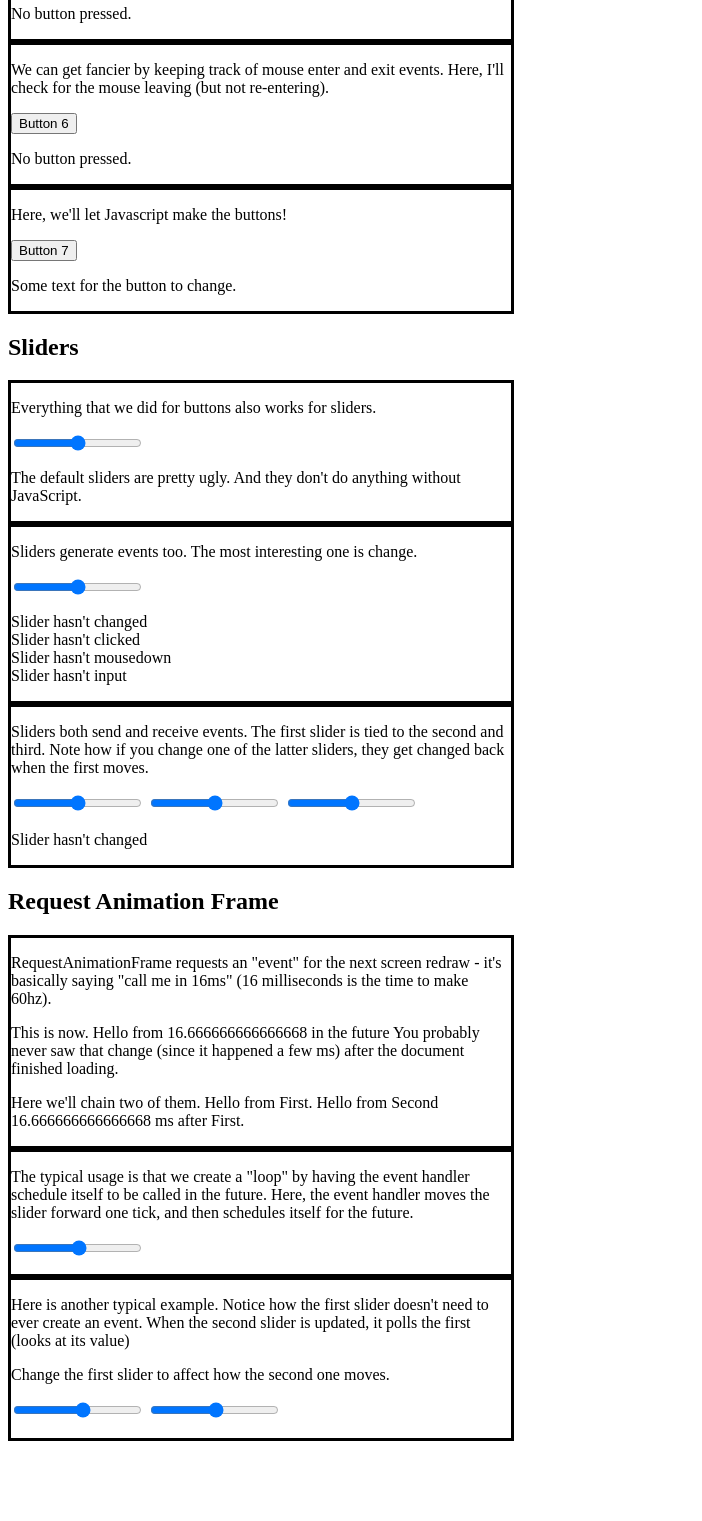
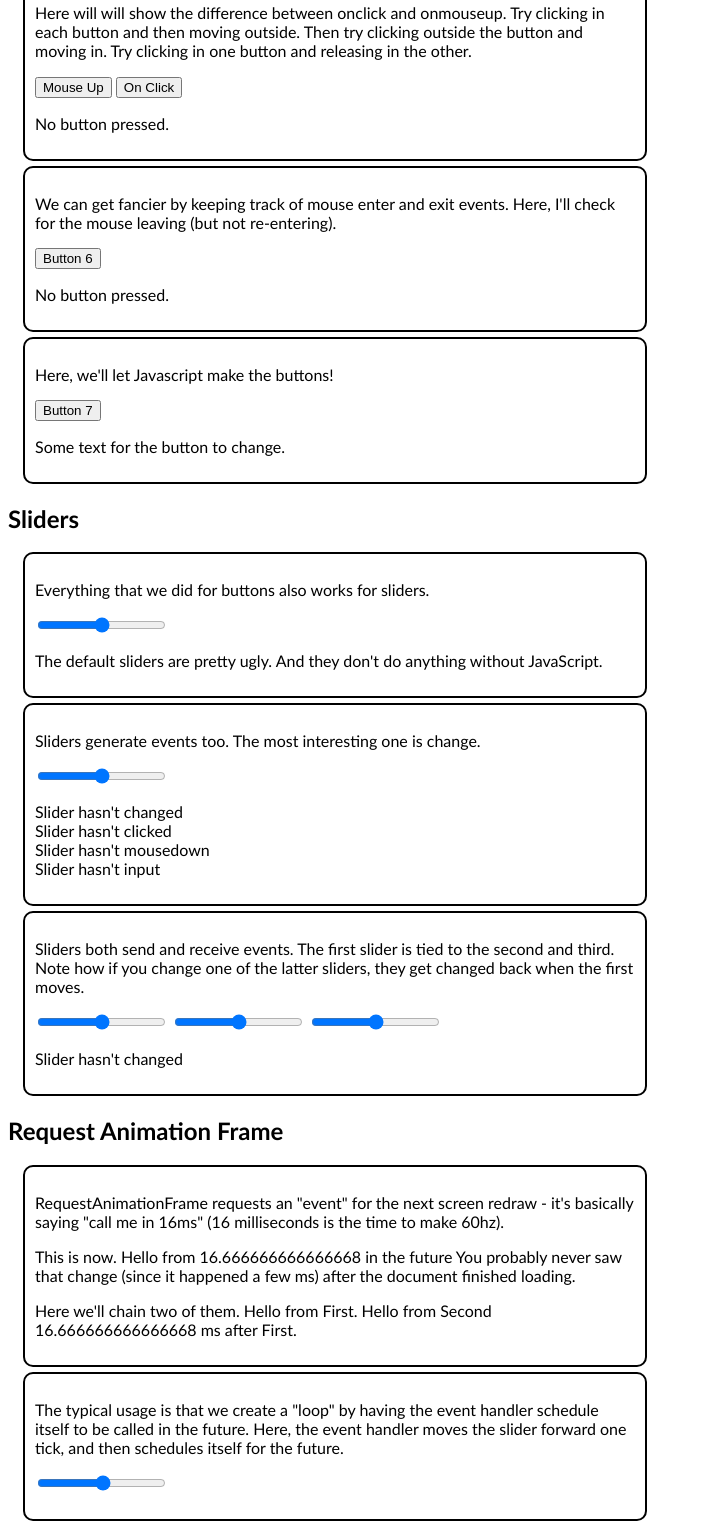
Before and after one commit to uwgraphics/559-GitHubTest, a plain HTML site: page one.html in a window 1280 px wide. Shown: the part 1051-2572 px from the top of the page, without its empty margins (0-702 px from the left). Before the commit the page ends 2500 px from the top, so only its background shows below. Drawn offline with Linux system fonts and the light colour scheme.

Commit message:
tinkering with styles

```diff
--- a/one.html
+++ b/one.html
@@ -1,6 +1,7 @@
 <html>
 <header>
-
+        <!-- We will use a style sheet -->
+        <link rel="stylesheet" href="style559.css">
 </header>
 
 <body>
@@ -24,7 +25,7 @@
         </p>
     </div>
 
-    <div id="div2"style="width:300px; border-style: solid">
+    <div id="div2" class="examplebox">
         <p>
             This is a second paragraph.
             It will have some more text so that we can experiment.
@@ -34,7 +35,7 @@
     </div>
 
     <h2>Buttons</h2>
-    <div id="div3" style="width:500px; border-style: solid">
+    <div id="div3" class="examplebox">
         <p>
             This div will actually have some action - we'll make
             a button!
@@ -50,7 +51,7 @@
             By itself the button does nothing. This button has no Javascript with it.
         </p>
     </div>
-    <div id="div4" style="width:500px; border-style: solid">
+    <div id="div4" class="examplebox">
             <p>
                 Another ugly button.
             </p>
@@ -62,7 +63,7 @@
                 <span id="button2span">It hasn't yet.</span>
             </p>
     </div>
-    <div id="div4" style="width:500px; border-style: solid">
+    <div id="div4" class="examplebox">
             <p>
                 Last time, we used onclick, which responded to the "click" event.
                 This time, we'll be pickier - and try to observe when the mouse
@@ -86,7 +87,7 @@
                 <span id="button4span">The button hasn't been pressed.</span>
             </p>
     </div>
-    <div id="div5" style="width:500px; border-style: solid">
+    <div id="div5" class="examplebox">
         <p>
             Here will will show the difference between onclick and onmouseup.
             Try clicking in each button and then moving outside.
@@ -99,7 +100,7 @@
         </p>
         <p><span id="b5s">No button pressed.</span></p>
     </div>
-    <div id="div6" style="width:500px; border-style: solid">
+    <div id="div6" class="examplebox">
         <p>
             We can get fancier by keeping track of mouse enter and
             exit events. Here, I'll check for the mouse leaving
@@ -111,7 +112,7 @@
         <p><span id="b6s">No button pressed.</span></p>
     </div>
 
-    <div id="div7" style="width:500px; border-style: solid">
+    <div id="div7" class="examplebox">
         <p>
             Here, we'll let Javascript make the buttons!
         </p>
@@ -124,7 +125,7 @@
     </div>
 
     <h2>Sliders</h2>
-    <div id="ds1" style="width:500px; border-style: solid">
+    <div id="ds1" class="examplebox">
         <p>
             Everything that we did for buttons also works for sliders.
         </p>
@@ -137,7 +138,7 @@
         </p>
     </div>
 
-    <div id="ds2" style="width:500px; border-style: solid">
+    <div id="ds2" class="examplebox">
         <p>
             Sliders generate events too. The most interesting one is change.
         </p>
@@ -152,7 +153,7 @@
         </p>
     </div>
 
-    <div id="ds3" style="width:500px; border-style: solid">
+    <div id="ds3" class="examplebox">
         <p>
             Sliders both send and receive events.
             The first slider is tied to the second and third.
@@ -170,7 +171,7 @@
     </div>
 
     <h2>Request Animation Frame</h2>
-    <div id="rf1" style="width:500px; border-style: solid">
+    <div id="rf1" class="examplebox">
         <p>
             RequestAnimationFrame requests an "event" for the next
             screen redraw - it's basically saying "call me in 16ms"
@@ -186,7 +187,7 @@
 
     </div>
 
-    <div id="rf1" style="width:500px; border-style: solid">
+    <div id="rf1" class="examplebox">
         <p>
             The typical usage is that we create a "loop" by
             having the event handler schedule itself to
@@ -199,7 +200,7 @@
         </p>
     </div>
 
-    <div id="rf1" style="width:500px; border-style: solid">
+    <div id="rf1" class="examplebox">
             <p>
                 Here is another typical example.
                 Notice how the first slider doesn't need
--- a/style559.css
+++ b/style559.css
@@ -1,13 +1,21 @@
 /*** Style Sheet for the 559 Tutorials ***/
+
+/** overall, use sans-serif fonts since they look nicer */
+body {
+    font-family: Calibri, Helvetica, sans-serif;
+}
+
+/** try to make things decently responsive - without using any magic! */
 :root{
     --boxwidth:600px;
 }
-
 @media all and (maxwidth: 600px) {
     :root{
         --boxwidth:100%;
     }
 }
+
+/** put each example into a box */
 .examplebox {
     border: 2px solid black;
     border-radius: 10px;
```
